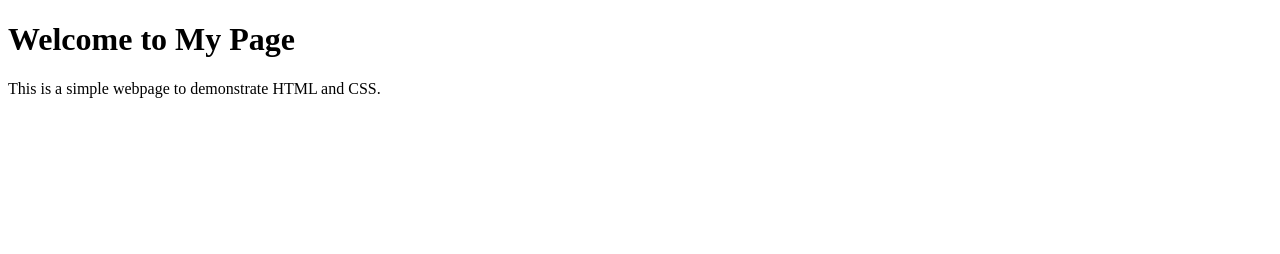
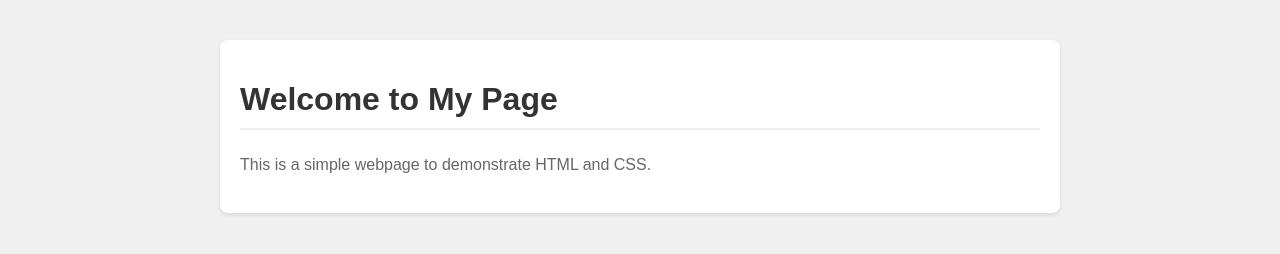
Before and after one commit to chavboy/Econ-Andy-test, a plain HTML site: page index.html in a window 1280 px wide. Drawn offline with Linux system fonts and the light colour scheme.

Commit message:
Add CSS styling to HTML page

```diff
--- a/index.html
+++ b/index.html
@@ -4,6 +4,31 @@
     <meta charset="UTF-8">
     <meta name="viewport" content="width=device-width, initial-scale=1.0">
     <title>Welcome to My Page</title>
+    <style>
+        body {
+            font-family: Arial, sans-serif;
+            margin: 0;
+            padding: 0;
+            background-color: #f0f0f0;
+        }
+        .container {
+            max-width: 800px;
+            margin: 40px auto;
+            padding: 20px;
+            background-color: white;
+            border-radius: 8px;
+            box-shadow: 0 2px 4px rgba(0,0,0,0.1);
+        }
+        h1 {
+            color: #333;
+            border-bottom: 2px solid #eee;
+            padding-bottom: 10px;
+        }
+        p {
+            color: #666;
+            line-height: 1.6;
+        }
+    </style>
 </head>
 <body>
     <div class="container">
```
